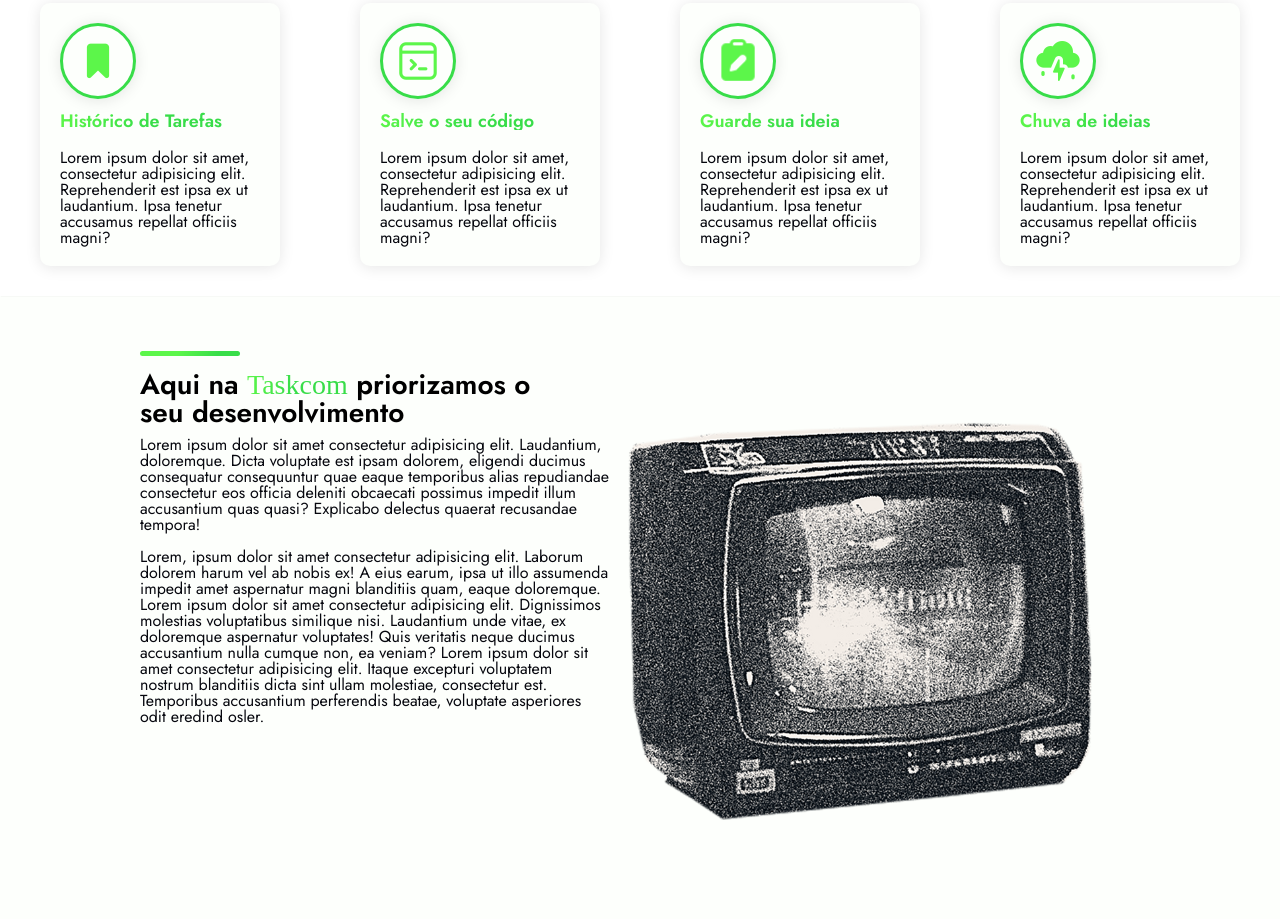
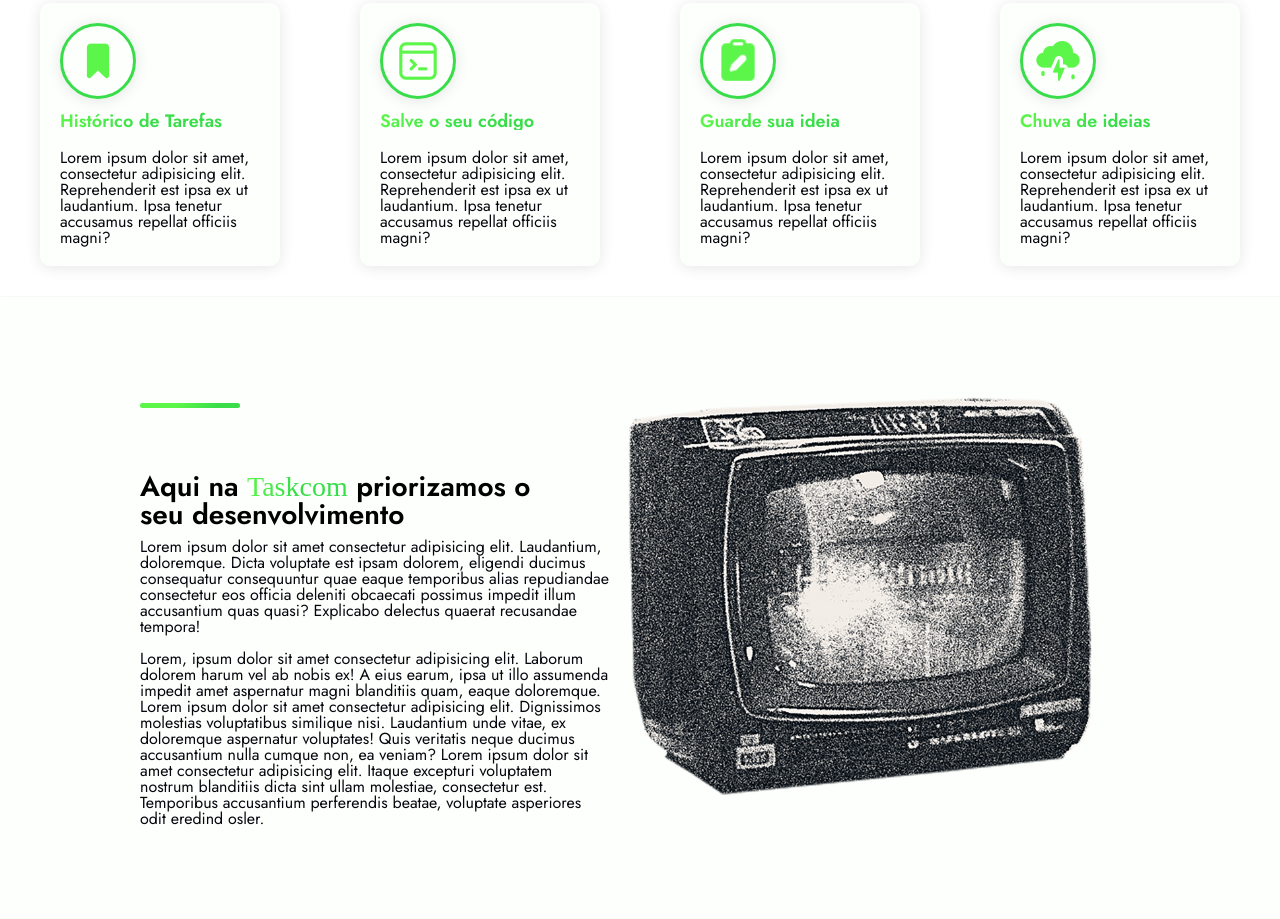
Before and after one commit to Isaac-Loiola/Taskcom, a plain HTML site: page index.html in a window 1280 px wide. Shown: the part 653-1572 px from the top of the page. Drawn offline with Linux system fonts and the light colour scheme; a web font is replaced by a local one.

Commit message:
Reposicionamento elemento!

```diff
--- a/css/style.css
+++ b/css/style.css
@@ -224,7 +224,7 @@ main{
 .about-us-main{
     display: flex;
     flex-direction: column;
-    margin: 0 auto;
+    margin: 30px auto;
     width: 1000px;
     padding: 20px 0;
 }
@@ -233,6 +233,7 @@ main{
     display: flex;
     flex-direction: row;
     margin-bottom: 30px;
+    align-items: center;
 }
 
 .description-about-main{
@@ -259,8 +260,7 @@ main{
     height: 5px;
     background: #5CF64A;
     background: linear-gradient(123deg, rgba(92, 246, 74, 1) 38%, rgba(56, 221, 73, 1) 77%);
-    margin: 15px 0;
-
+    margin: 65px 0;
     margin-top: 35px;
     border-radius: 4px;
 }
--- a/index.html
+++ b/index.html
@@ -104,11 +104,14 @@
 
             <div class="about-us-main">
 
-                <div class="element-about-us-main"></div>
+
 
                 <div class="description-about-us-main-container">
 
                     <div class="description-about-main">
+
+                        <div class="element-about-us-main"></div>
+
                         <h2 id="about-us-subtitle">Aqui na <span class="name-project">Taskcom</span> priorizamos o <br>seu desenvolvimento<h2>
                         <p class="description-paragraph">
                             Lorem ipsum dolor sit amet consectetur adipisicing elit. Laudantium, doloremque. Dicta voluptate est ipsam dolorem, eligendi ducimus consequatur consequuntur
```
